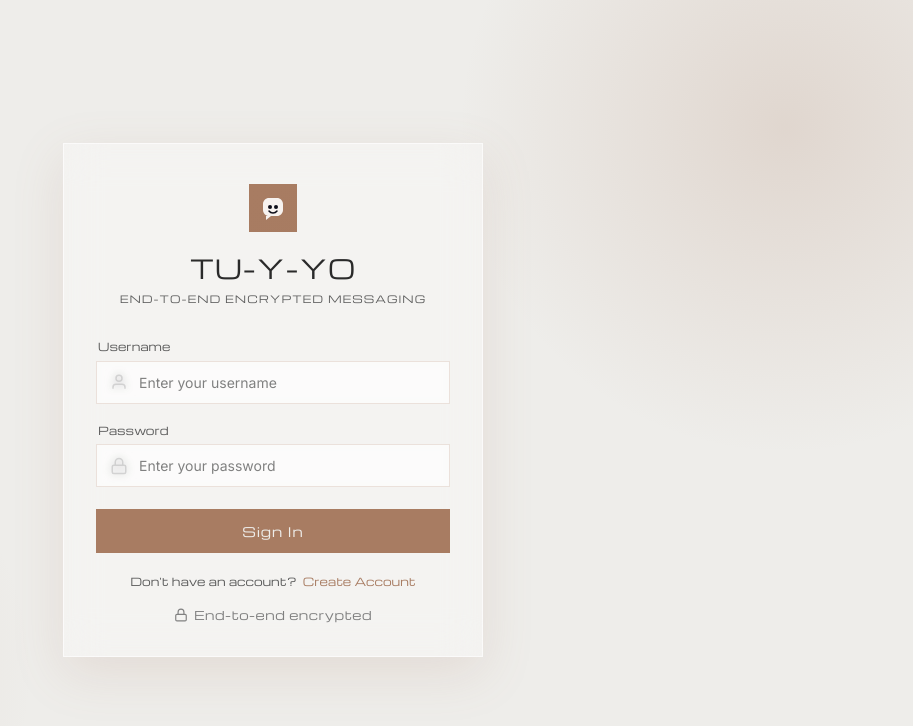
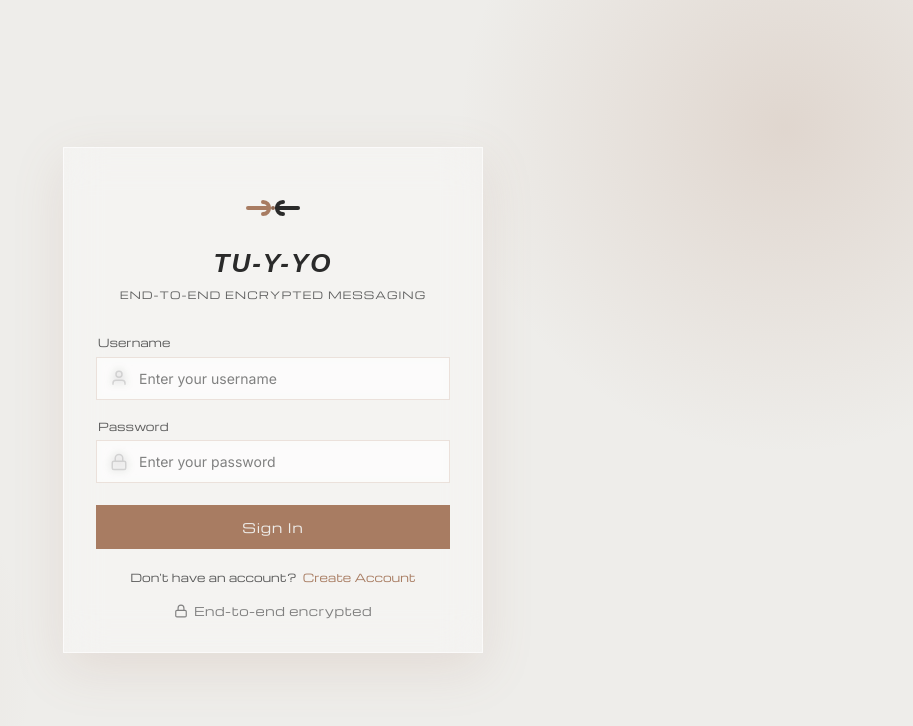
Before and after one commit to JasmineODaniel/TU-Y-YO, a React (Vite) app in the folder client/: page /login in a window 1280 px wide. Shown: the top 726 px of the page, without its empty margins (367-1280 px from the left). Built offline with nearby package versions, Linux system fonts and the light colour scheme.

Commit message:
fix(ui): Enforce username regex validation and integrate Orbitron TU-Y-YO logo

```diff
--- a/client/index.html
+++ b/client/index.html
@@ -8,7 +8,7 @@
     <meta name="theme-color" content="#0a0a0f" />
     <link rel="preconnect" href="https://fonts.googleapis.com" />
     <link rel="preconnect" href="https://fonts.gstatic.com" crossorigin />
-    <link href="https://fonts.googleapis.com/css2?family=Inter:wght@300;400;500;600;700&family=Michroma&display=swap" rel="stylesheet" />
+    <link href="https://fonts.googleapis.com/css2?family=Inter:wght@300;400;500;600;700&family=Michroma&family=Orbitron:ital,wght@1,900&display=swap" rel="stylesheet" />
     <title>TU-Y-YO — Encrypted Messaging</title>
   </head>
   <body>
--- a/client/src/pages/ChatPage.jsx
+++ b/client/src/pages/ChatPage.jsx
@@ -51,7 +51,7 @@ export default function ChatPage() {
                   <path d="M21 15a2 2 0 0 1-2 2H7l-4 4V5a2 2 0 0 1 2-2h14a2 2 0 0 1 2 2z" />
                 </svg>
               </div>
-              <h2>TU-Y-YO</h2>
+              <h2 style={{ fontFamily: "'Orbitron', sans-serif", fontStyle: "italic", textTransform: "uppercase", letterSpacing: "2px", fontWeight: 900 }}>TU-Y-YO</h2>
               <p>Select a conversation or search for a user to start messaging.</p>
               <div className="empty-chat-badge">
                 <svg width="16" height="16" viewBox="0 0 24 24" fill="none" stroke="currentColor" strokeWidth="2">
--- a/client/src/pages/LoginPage.jsx
+++ b/client/src/pages/LoginPage.jsx
@@ -24,6 +24,11 @@ export default function LoginPage() {
     if (isRegister) {
       if (username.length < 3) {
         setLocalError('Username must be at least 3 characters');
+        return;
+      }
+      const usernameRegex = /^[a-zA-Z0-9_-]+$/;
+      if (!usernameRegex.test(username)) {
+        setLocalError('Username may only contain letters, digits, _ and -');
         return;
       }
       if (password.length < 8) {
@@ -79,21 +84,15 @@ export default function LoginPage() {
       <div className="login-card">
         <div className="login-header">
           <div className="login-logo">
-            <svg width="48" height="48" viewBox="0 0 48 48" fill="none">
-              <rect width="48" height="48" rx="0" fill="url(#logoGrad)" />
-              <path d="M14 20C14 16.686 16.686 14 20 14H28C31.314 14 34 16.686 34 20V26C34 29.314 31.314 32 28 32H22L17 36V32H20C16.686 32 14 29.314 14 26V20Z" fill="rgba(255,255,255,0.9)" />
-              <circle cx="21" cy="23" r="2" fill="#0f0f1a" />
-              <circle cx="27" cy="23" r="2" fill="#0f0f1a" />
-              <path d="M20 27C20 27 21.5 29 24 29C26.5 29 28 27 28 27" stroke="#0f0f1a" strokeWidth="1.5" strokeLinecap="round" />
-              <defs>
-                <linearGradient id="logoGrad" x1="0" y1="0" x2="48" y2="48">
-                  <stop stopColor="#A87C62" />
-                  <stop offset="1" stopColor="#8F6953" />
-                </linearGradient>
-              </defs>
+            <svg width="60" height="40" viewBox="0 0 60 40" fill="none" xmlns="http://www.w3.org/2000/svg">
+              <path d="M5 20 H 26" stroke="var(--accent)" strokeWidth="4" strokeLinecap="round" />
+              <path d="M20 14 C 28 14 28 26 20 26" stroke="var(--accent)" strokeWidth="4" strokeLinecap="round" />
+              <path d="M55 20 H 34" stroke="var(--text-primary)" strokeWidth="4" strokeLinecap="round" />
+              <path d="M40 14 C 32 14 32 26 40 26" stroke="var(--text-primary)" strokeWidth="4" strokeLinecap="round" />
+              <circle cx="30" cy="20" r="2" fill="var(--accent-hover)" />
             </svg>
           </div>
-          <h1>TU-Y-YO</h1>
+          <h1 style={{ fontFamily: "'Orbitron', sans-serif", fontStyle: "italic", textTransform: "uppercase", letterSpacing: "2px", fontWeight: 900 }}>TU-Y-YO</h1>
           <p className="login-subtitle">End-to-end encrypted messaging</p>
         </div>
 
```
